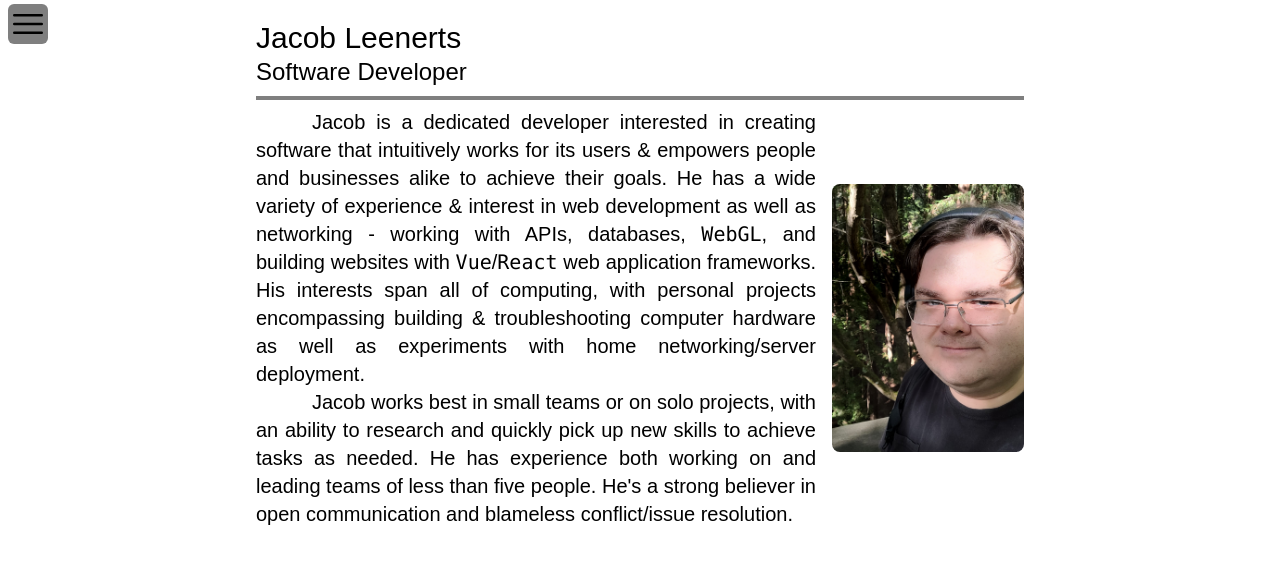
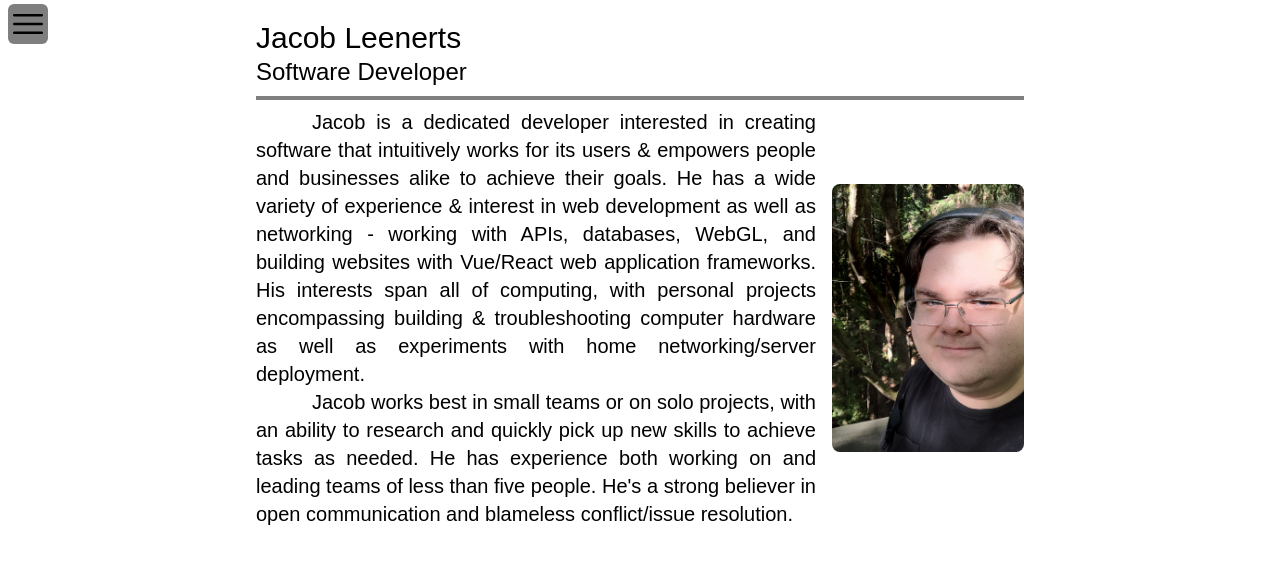
Before and after one commit to jleenerts/zozsite, a Next.js app: page /resume in a window 1280 px wide. Shown: the top 578 px of the page. Built offline with nearby package versions, Linux system fonts and the light colour scheme; a web font is replaced by a local one.

Commit message:
remove code markup cuz it looked kinda weird

```diff
--- a/app/resume/page.tsx
+++ b/app/resume/page.tsx
@@ -24,7 +24,7 @@ export default function ResumePage() {
                               border-b-4 border-black/50 dark:border-white/50"
                >Software Developer</p>
             </div>
-            <div className="mt-2 flex flex-col justify-center items-center xl:flex-row">
+            <div className="mt-2 flex flex-col items-center xl:flex-row">
                <div className="pr-4 flex flex-col xl:justify-between xl:basis-3/4
                               text-xl 2xl:text-2xl 1440p:text-4xl 4k:text-6xl">
 
@@ -32,8 +32,8 @@ export default function ResumePage() {
                      Jacob is a dedicated developer interested in creating software that intuitively
                      works for its users & empowers people and businesses alike to achieve their goals.
                      He has a wide variety of experience & interest in web development as well as networking
-                     - working with APIs, databases, <code>WebGL</code>, and building websites
-                     with <code>Vue</code>/<code>React</code> web application frameworks. His interests span
+                     - working with APIs, databases, WebGL, and building websites
+                     with Vue/React web application frameworks. His interests span
                      all of computing, with personal projects encompassing building & troubleshooting computer
                      hardware as well as experiments with home networking/server deployment.
                   </p>
@@ -53,7 +53,7 @@ export default function ResumePage() {
                            loading={`eager`}
                            alt="A selfie I took at the UCSC campus, while on a forest bridge.
                                  I am half-shaded and behind me is foliage with tall trees."
-                           className="self-center"
+                           className=""
                   />
                </div>
             </div>
```
